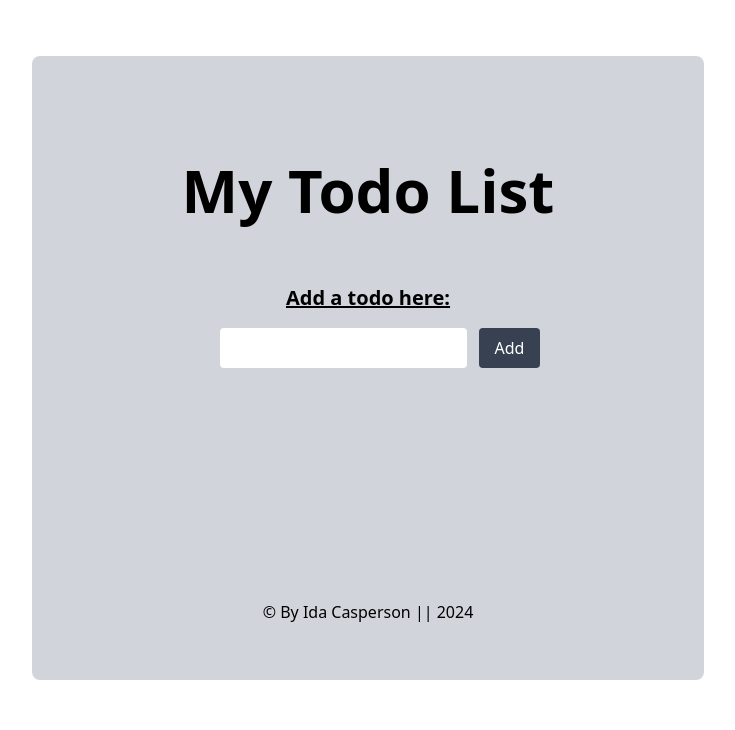
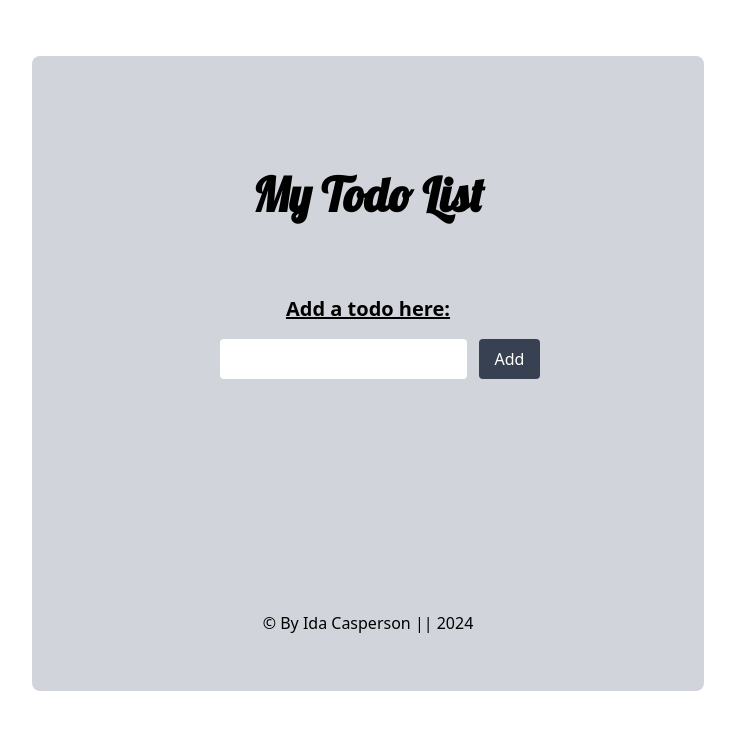
Before and after one commit to iiddaa96/TodoList-React, a React (Vite) app: page / in a window 1280 px wide. Shown: the top 730 px of the page, without its empty margins (272-1007 px from the left). Built offline with nearby package versions, Linux system fonts and the light colour scheme.

Commit message:
added font family on h1

```diff
--- a/index.html
+++ b/index.html
@@ -5,6 +5,11 @@
     <link rel="icon" type="image/svg+xml" href="/vite.svg" />
     <meta name="viewport" content="width=device-width, initial-scale=1.0" />
     <script src="https://cdn.tailwindcss.com"></script>
+    <link
+      href="https://fonts.googleapis.com/css2?family=Lobster&display=swap"
+      rel="stylesheet"
+    />
+
     <title>Todo-List</title>
   </head>
   <body>
--- a/src/components/Header.tsx
+++ b/src/components/Header.tsx
@@ -1,7 +1,9 @@
 function Header() {
   return (
-    <header className=" bg-gray-300  my-16 text-4xl text-center md:text-6xl font-semibold text-black ">
-      <h1>My Todo List</h1>
+    <header className=" bg-gray-300  my-16  text-center font-semibold text-black ">
+      <h1 style={{ fontFamily: "Lobster, cursive", fontSize: 47 }}>
+        My Todo List
+      </h1>
     </header>
   );
 }
```
